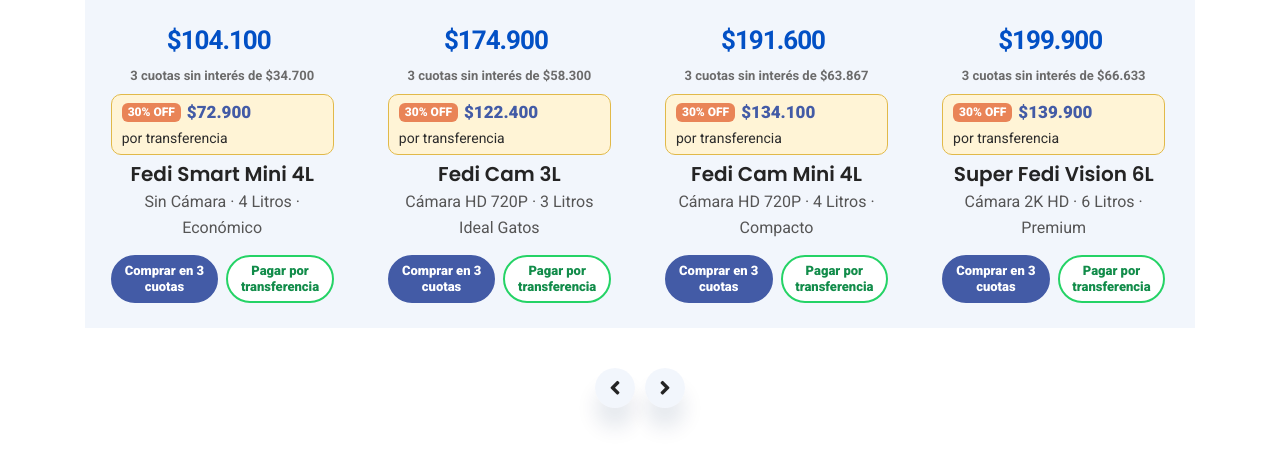
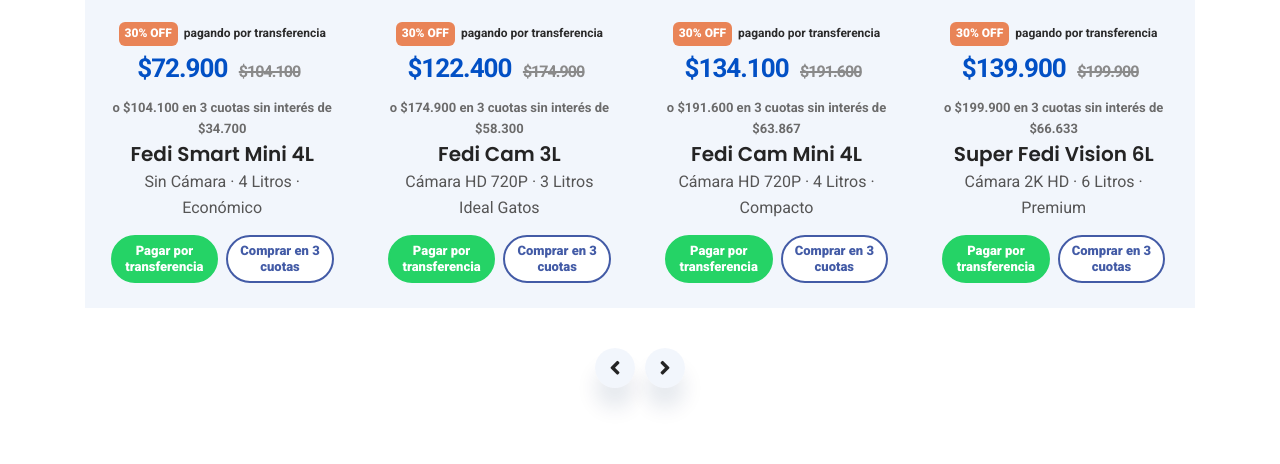
Before and after one commit to mazcuiFede/fedi.pet, a plain HTML site: page index.html in a window 1280 px wide. Shown: the part 2296-2760 px from the top of the page. Drawn offline with Linux system fonts and the light colour scheme; files whose address does not match are found by name; a web font is replaced by a local one.

Commit message:
Black Friday: precio por transferencia como precio principal en las fichas
Co-Authored-By: Claude Opus 5.5 <noreply@anthropic.com>
Claude-Session: https://claude.ai/code/session_014qUiXLVEF6vqGgEhxx477v

```diff
--- a/index.html
+++ b/index.html
@@ -685,6 +685,14 @@
             color: #fff;
         }
         .pricing .single-product .content .text { margin-bottom: 14px; }
+        /* ===== Black Friday: precio por transferencia destacado (25/11) ===== */
+        .pricing .single-product .content .price .bf-label .tp-badge { white-space: nowrap; }
+        .pricing .single-product .content .price .bf-label { white-space: nowrap; margin: 0 0 2px; font-size: 12px; font-weight: 700; color: #2B2B2B; display: flex; align-items: center; justify-content: center; gap: 6px; }
+        .pricing .single-product .content .price .new-price .old-price { font-size: 0.62em; font-weight: 700; margin-left: 6px; color: #8a8a8a !important; -webkit-text-fill-color: #8a8a8a !important; text-decoration: line-through; text-decoration-thickness: 2px; }
+        .pricing .single-product .content .btn-transfer { background: #25D366; color: #fff; }
+        .pricing .single-product .content .btn-transfer:hover, .pricing .single-product .content .btn-transfer:focus { background: #fff; color: #128C4A; }
+        .pricing .single-product .content .btn-cuotas { background: #fff; color: #435BA6; }
+        .pricing .single-product .content .btn-cuotas:hover, .pricing .single-product .content .btn-cuotas:focus { background: #435BA6; color: #fff; }
         .table-transfer-price {
             margin-top: 6px;
             font-size: 13px;
@@ -1555,10 +1563,10 @@
                                 <div class="content">
                                     <div class="price">
                                         <div class="price-wrapper">
-                                            <p class="new-price">$104.100</p>
+                                            <p class="bf-label"><span class="tp-badge">30% OFF</span> pagando por transferencia</p>
+                                            <p class="new-price">$72.900 <span class="old-price">$104.100</span></p>
                                         </div>
-                                        <p class="cuotas-note">3 cuotas sin interés de $34.700</p>
-                                        <p class="transfer-price"><span class="tp-badge">30% OFF</span> <strong>$72.900</strong> por transferencia</p>
+                                        <p class="cuotas-note">o $104.100 en 3 cuotas sin interés de $34.700</p>
                                     </div>
 
                                     <h4 class="title">
@@ -1566,9 +1574,9 @@
                                     </h4>
                                     <p class="text">Sin Cámara · 4 Litros · Económico</p>
                                     <div class="buy-buttons">
-                                        <a href="https://mpago.la/24T6uJi" target="_blank" rel="noopener" class="btn-cuotas">Comprar en 3 cuotas</a>
                                         <a href="https://wa.me/5491150039795?text=Hola%21%20Quiero%20comprar%20el%20Fedi%20Smart%20Mini%204L%20pagando%20por%20transferencia%20%28%2472.900%29." target="_blank" rel="noopener" class="btn-transfer"
                                             data-fedi-id="fedi-smart-mini-4l" data-fedi-name="Fedi Smart Mini 4L" data-fedi-value="72900">Pagar por transferencia</a>
+                                        <a href="https://mpago.la/24T6uJi" target="_blank" rel="noopener" class="btn-cuotas">Comprar en 3 cuotas</a>
                                     </div>
                                 </div>
                             </div>
@@ -1586,10 +1594,10 @@
                                 <div class="content">
                                     <div class="price">
                                         <div class="price-wrapper">
-                                            <p class="new-price">$174.900</p>
+                                            <p class="bf-label"><span class="tp-badge">30% OFF</span> pagando por transferencia</p>
+                                            <p class="new-price">$122.400 <span class="old-price">$174.900</span></p>
                                         </div>
-                                        <p class="cuotas-note">3 cuotas sin interés de $58.300</p>
-                                        <p class="transfer-price"><span class="tp-badge">30% OFF</span> <strong>$122.400</strong> por transferencia</p>
+                                        <p class="cuotas-note">o $174.900 en 3 cuotas sin interés de $58.300</p>
                                     </div>
 
                                     <h4 class="title">
@@ -1597,9 +1605,9 @@
                                     </h4>
                                     <p class="text">Cámara HD 720P · 3 Litros<br>Ideal Gatos</p>
                                     <div class="buy-buttons">
-                                        <a href="https://mpago.la/1uMtTgG" target="_blank" rel="noopener" class="btn-cuotas">Comprar en 3 cuotas</a>
                                         <a href="https://wa.me/5491150039795?text=Hola%21%20Quiero%20comprar%20el%20Fedi%20Cam%203L%20pagando%20por%20transferencia%20%28%24122.400%29." target="_blank" rel="noopener" class="btn-transfer"
                                             data-fedi-id="fedi-cam-3l" data-fedi-name="Fedi Cam 3L" data-fedi-value="122400">Pagar por transferencia</a>
+                                        <a href="https://mpago.la/1uMtTgG" target="_blank" rel="noopener" class="btn-cuotas">Comprar en 3 cuotas</a>
                                     </div>
                                 </div>
                             </div>
@@ -1617,10 +1625,10 @@
                                 <div class="content">
                                     <div class="price">
                                         <div class="price-wrapper">
-                                            <p class="new-price">$191.600</p>
+                                            <p class="bf-label"><span class="tp-badge">30% OFF</span> pagando por transferencia</p>
+                                            <p class="new-price">$134.100 <span class="old-price">$191.600</span></p>
                                         </div>
-                                        <p class="cuotas-note">3 cuotas sin interés de $63.867</p>
-                                        <p class="transfer-price"><span class="tp-badge">30% OFF</span> <strong>$134.100</strong> por transferencia</p>
+                                        <p class="cuotas-note">o $191.600 en 3 cuotas sin interés de $63.867</p>
                                     </div>
 
                                     <h4 class="title">
@@ -1628,9 +1636,9 @@
                                     </h4>
                                     <p class="text">Cámara HD 720P · 4 Litros · Compacto</p>
                                     <div class="buy-buttons">
-                                        <a href="https://mpago.la/2JfFYvK" target="_blank" rel="noopener" class="btn-cuotas">Comprar en 3 cuotas</a>
                                         <a href="https://wa.me/5491150039795?text=Hola%21%20Quiero%20comprar%20el%20Fedi%20Cam%20Mini%204L%20pagando%20por%20transferencia%20%28%24134.100%29." target="_blank" rel="noopener" class="btn-transfer"
                                             data-fedi-id="fedi-cam-mini-4l" data-fedi-name="Fedi Cam Mini 4L" data-fedi-value="134100">Pagar por transferencia</a>
+                                        <a href="https://mpago.la/2JfFYvK" target="_blank" rel="noopener" class="btn-cuotas">Comprar en 3 cuotas</a>
                                     </div>
                                 </div>
                             </div>
@@ -1648,10 +1656,10 @@
                                 <div class="content">
                                     <div class="price">
                                         <div class="price-wrapper">
-                                            <p class="new-price">$199.900</p>
+                                            <p class="bf-label"><span class="tp-badge">30% OFF</span> pagando por transferencia</p>
+                                            <p class="new-price">$139.900 <span class="old-price">$199.900</span></p>
                                         </div>
-                                        <p class="cuotas-note">3 cuotas sin interés de $66.633</p>
-                                        <p class="transfer-price"><span class="tp-badge">30% OFF</span> <strong>$139.900</strong> por transferencia</p>
+                                        <p class="cuotas-note">o $199.900 en 3 cuotas sin interés de $66.633</p>
                                     </div>
 
                                     <h4 class="title">
@@ -1659,9 +1667,9 @@
                                     </h4>
                                     <p class="text">Cámara 2K HD · 6 Litros · Premium</p>
                                     <div class="buy-buttons">
-                                        <a href="https://mpago.la/2P1U62h" target="_blank" rel="noopener" class="btn-cuotas">Comprar en 3 cuotas</a>
                                         <a href="https://wa.me/5491150039795?text=Hola%21%20Quiero%20comprar%20el%20Super%20Fedi%20Vision%206L%20pagando%20por%20transferencia%20%28%24139.900%29." target="_blank" rel="noopener" class="btn-transfer"
                                             data-fedi-id="super-fedi-vision-6l" data-fedi-name="Super Fedi Vision 6L" data-fedi-value="139900">Pagar por transferencia</a>
+                                        <a href="https://mpago.la/2P1U62h" target="_blank" rel="noopener" class="btn-cuotas">Comprar en 3 cuotas</a>
                                     </div>
                                 </div>
                             </div>
```
